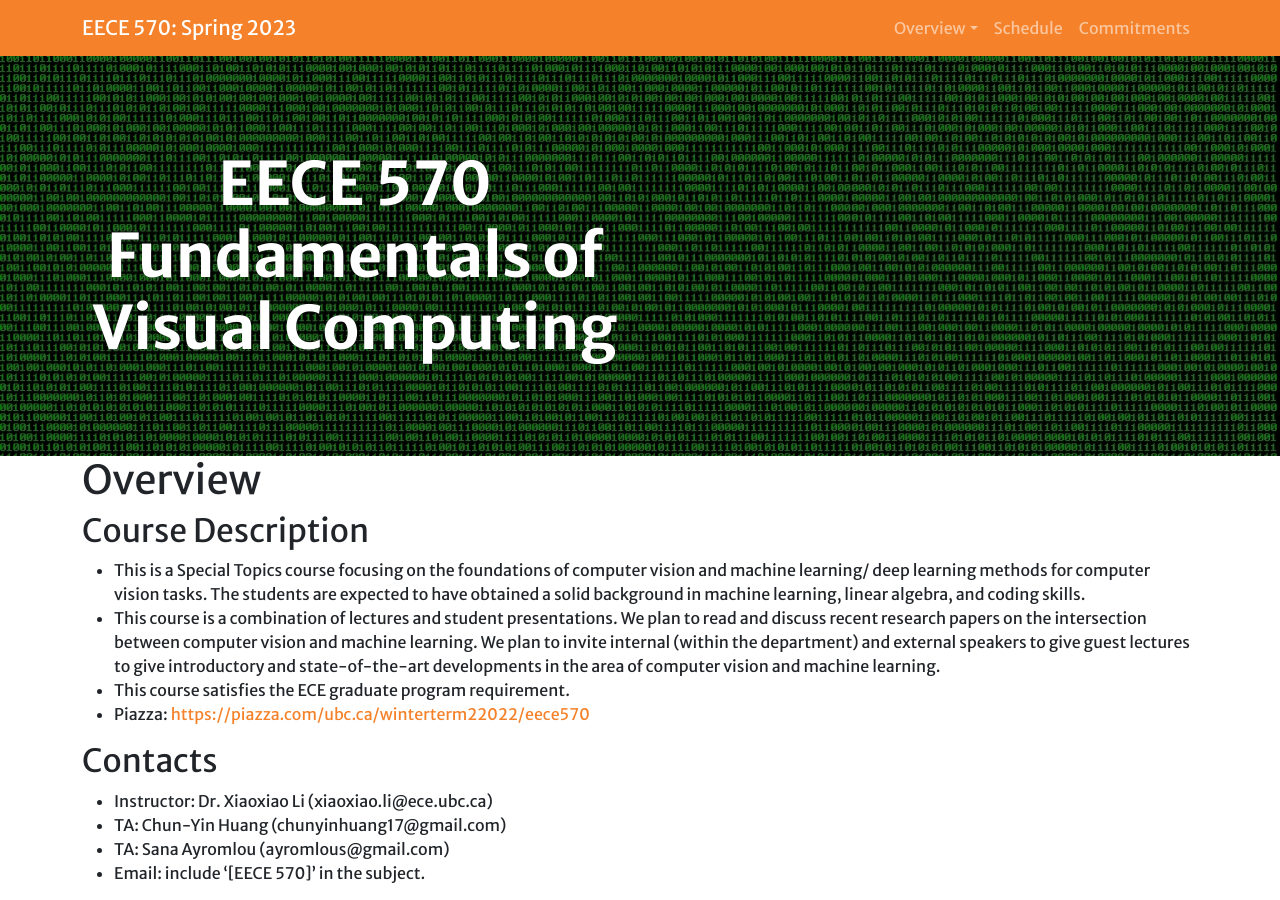
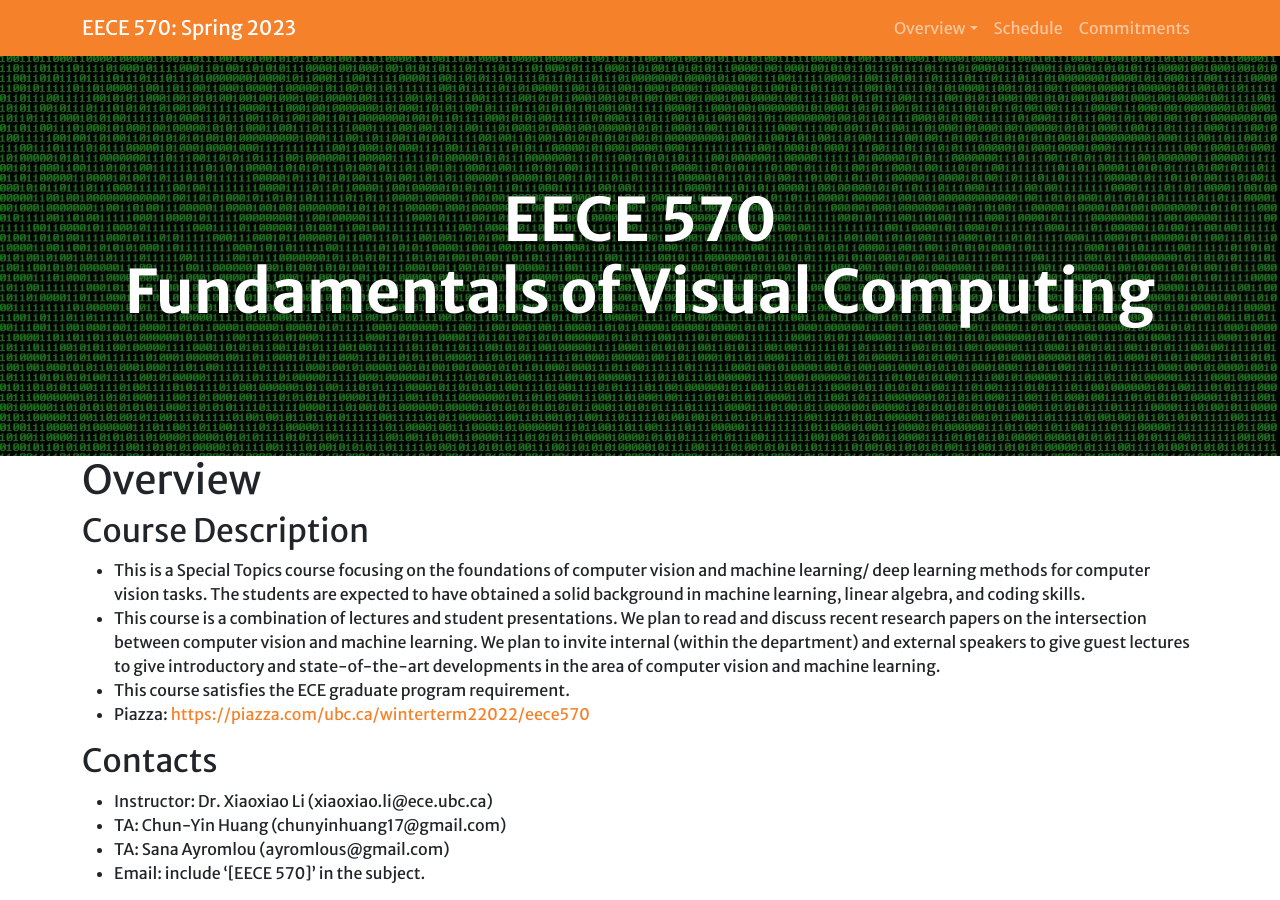
Before and after one commit to xxlya/EECE-570, a Jekyll site: the page built from index.md, in a window 1280 px wide and 900 px high. Built offline with Jekyll 4.4.1, drawn with Linux system fonts in a browser that asks for light colours; a script that is not in the unit is left out; our own code applies the rules of GitHub Pages for plain Markdown files.

```diff
--- a/index.md
+++ b/index.md
@@ -5,8 +5,8 @@
 # For courses with a single offering in the _config.yml,
 # uncomment the following line and comment out the course-multi line
 
-layout: course-single
-#layout: course-multi
+# layout: course-single
+layout: course-multi
 ---
 
 # <a name="description">Overview</a>
```
